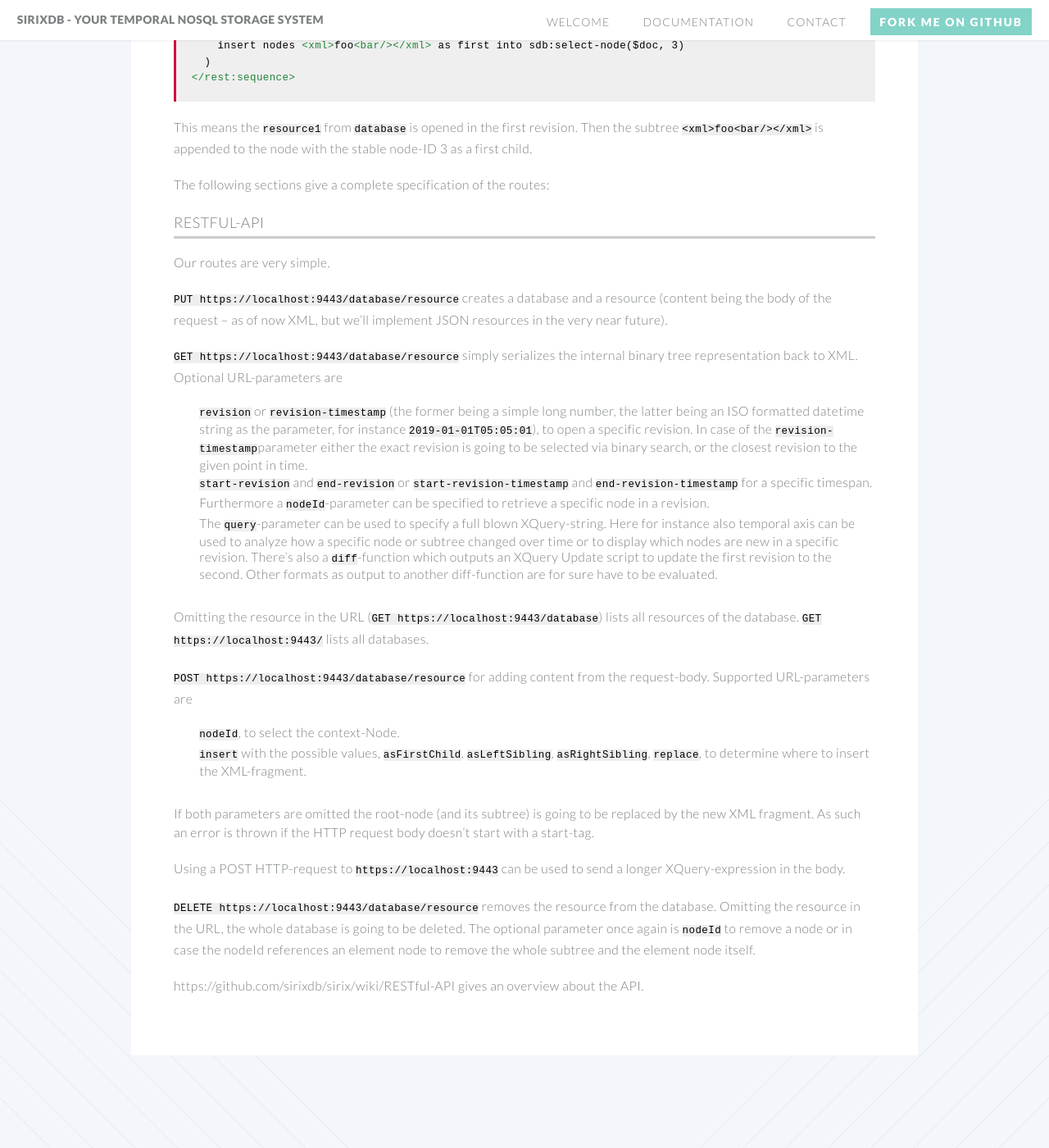
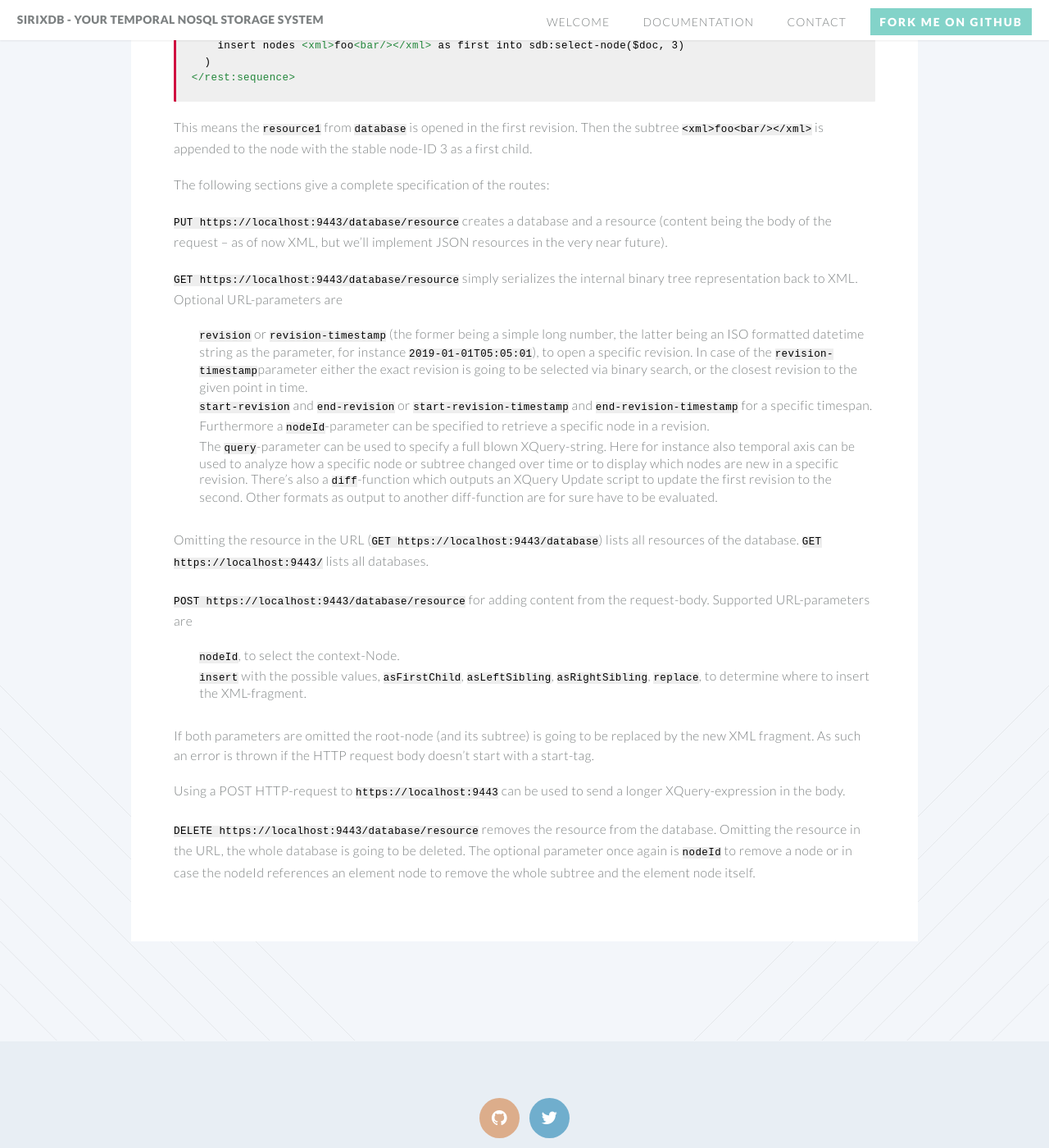
Before and after one commit to sirixdb/sirixdb.github.io, a Jekyll site: the page built from rest-api.md, in a window 1280 px wide and 1400 px high, scrolled down 4806 px. Shown: the whole window at 82% size. Built offline with Jekyll 4.4.1, drawn with Linux system fonts in a browser that asks for light colours; our own code applies the rules of GitHub Pages for plain Markdown files.

Commit message:
Update rest-api.md

```diff
--- a/rest-api.md
+++ b/rest-api.md
@@ -190,11 +190,6 @@
 
 The following sections give a complete specification of the routes:
 
-### RESTful-API
-
-
-Our routes are very simple.
-
 `PUT https://localhost:9443/database/resource` creates a database and a resource (content being the body of the request -- as of now XML, but we'll implement JSON resources in the very near future).
 
 `GET https://localhost:9443/database/resource` simply serializes the internal binary tree representation back to XML. Optional URL-parameters are
@@ -215,6 +210,3 @@
 Using a POST HTTP-request to `https://localhost:9443` can be used to send a longer XQuery-expression in the body.
 
 `DELETE https://localhost:9443/database/resource` removes the resource from the database. Omitting the resource in the URL, the whole database is going to be deleted. The optional parameter once again is `nodeId` to remove a node or in case the nodeId references an element node to remove the whole subtree and the element node itself.
-
-
-https://github.com/sirixdb/sirix/wiki/RESTful-API gives an overview about the API.
```
